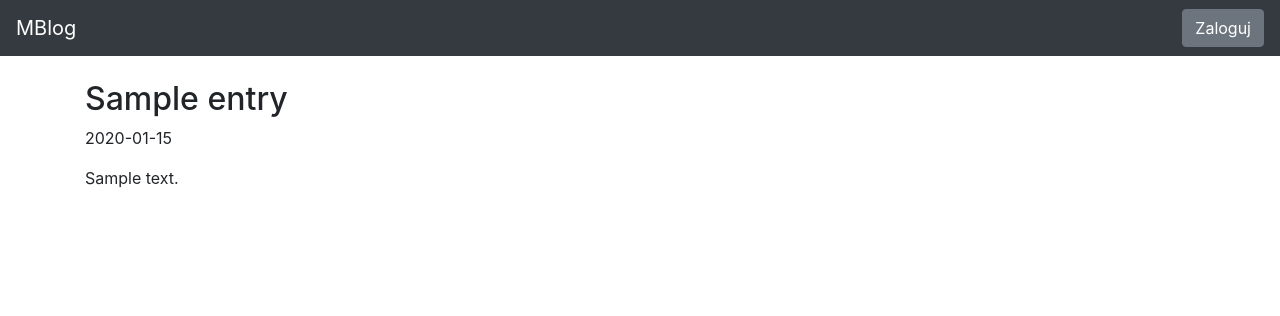
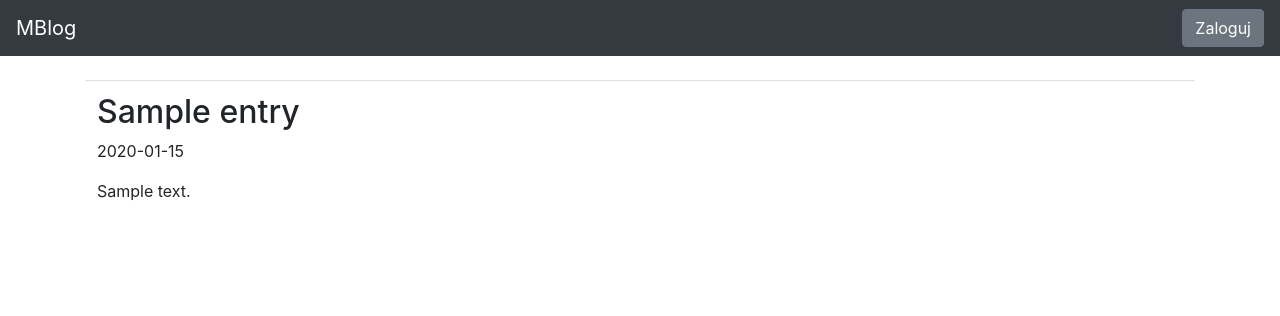
Before and after one commit to martabialecka/MBlog, a Flask app: page / in a window 1280 px wide. Shown: the top 316 px of the page. Run offline with Flask 3, Linux system fonts and the light colour scheme; tables that the repository leaves empty hold one stand-in row (values such as "Sample post"); some libraries are stand-ins or nearby versions.

Commit message:
Homepage in table

```diff
--- a/blog/templates/delete_button.html
+++ b/blog/templates/delete_button.html
@@ -1,5 +1,5 @@
 {% macro delete_button(post) -%}
-<form method="POST" action="/delete-post/{{post.id}}">
+<form method="POST" action="/delete-post/{{post.id}}" class="d-inline-block">
     <button class="btn btn-outline-danger">
         <svg xmlns="http://www.w3.org/2000/svg" width="16" height="16" fill="currentColor" class="bi bi-trash" viewBox="0 0 16 16">
             <path d="M5.5 5.5A.5.5 0 0 1 6 6v6a.5.5 0 0 1-1 0V6a.5.5 0 0 1 .5-.5zm2.5 0a.5.5 0 0 1 .5.5v6a.5.5 0 0 1-1 0V6a.5.5 0 0 1 .5-.5zm3 .5a.5.5 0 0 0-1 0v6a.5.5 0 0 0 1 0V6z"></path>
--- a/blog/templates/homepage.html
+++ b/blog/templates/homepage.html
@@ -2,26 +2,34 @@
 
 {% block content %}
 
+{% import "delete_button.html" as delb %}
+
+<table class="table">
+    <tbody>
 {% for post in all_posts %}
-
-<div>
+<tr>
+    <td>
     <div>
         <h2 class="d-inline-block">{{ post.title }}</h2>
-        {% if logged_in %}
-        <a href="{{ url_for('edit_entry', entry_id=post.id) }}">
-
-        <svg class="bi bi-pencil float-right" width="1em" height="1em" viewBox="0 0 16 16" fill="currentColor" xmlns="http://www.w3.org/2000/svg">
-            <path fill-rule="evenodd" d="M11.293 1.293a1 1 0 0 1 1.414 0l2 2a1 1 0 0 1 0 1.414l-9 9a1 1 0 0 1-.39.242l-3 1a1 1 0 0 1-1.266-1.265l1-3a1 1 0 0 1 .242-.391l9-9zM12 2l2 2-9 9-3 1 1-3 9-9z"/>
-            <path fill-rule="evenodd" d="M12.146 6.354l-2.5-2.5.708-.708 2.5 2.5-.707.708zM3 10v.5a.5.5 0 0 0 .5.5H4v.5a.5.5 0 0 0 .5.5H5v.5a.5.5 0 0 0 .5.5H6v-1.5a.5.5 0 0 0-.5-.5H5v-.5a.5.5 0 0 0-.5-.5H3z"/>
-        </svg>
-        </a>
-        {% endif %}
     </div>
     <p>{{ post.pub_date.strftime('%Y-%m-%d') }} </p>
     <p>
         {{ post.body}}
     </p>
- </div>
-
+    </td>
+    {% if logged_in %}
+    <td>
+    <a href="{{ url_for('edit_entry', entry_id=post.id) }}">
+    <svg class="bi bi-pencil" width="1em" height="1em" viewBox="0 0 16 16" fill="currentColor" xmlns="http://www.w3.org/2000/svg">
+        <path fill-rule="evenodd" d="M11.293 1.293a1 1 0 0 1 1.414 0l2 2a1 1 0 0 1 0 1.414l-9 9a1 1 0 0 1-.39.242l-3 1a1 1 0 0 1-1.266-1.265l1-3a1 1 0 0 1 .242-.391l9-9zM12 2l2 2-9 9-3 1 1-3 9-9z"/>
+        <path fill-rule="evenodd" d="M12.146 6.354l-2.5-2.5.708-.708 2.5 2.5-.707.708zM3 10v.5a.5.5 0 0 0 .5.5H4v.5a.5.5 0 0 0 .5.5H5v.5a.5.5 0 0 0 .5.5H6v-1.5a.5.5 0 0 0-.5-.5H5v-.5a.5.5 0 0 0-.5-.5H3z"/>
+    </svg>
+    </a>
+    {{ delb.delete_button(post) }}
+    </td>
+    {% endif %}
+</tr>
 {% endfor %}
+</tbody>
+</table>
 {% endblock %}
```
